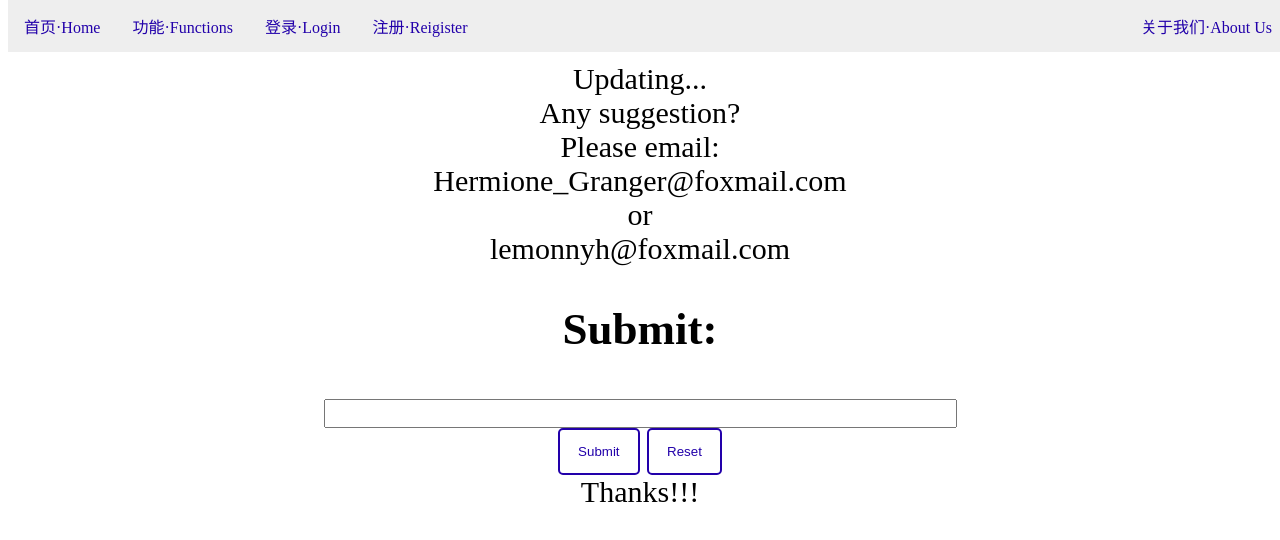
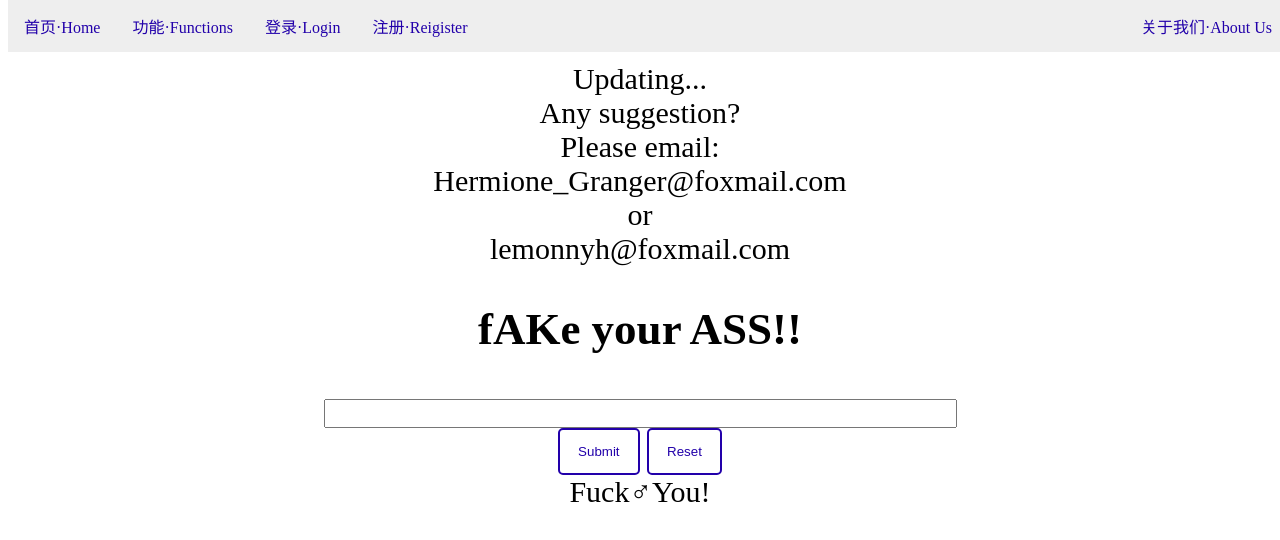
Before and after one commit to Henry-ZHR/OsmiumOJ.github.io, a plain HTML site: page about-us.html in a window 1280 px wide. Drawn offline with Linux system fonts and the light colour scheme.

Commit message:
Update about-us.html

```diff
--- a/about-us.html
+++ b/about-us.html
@@ -96,14 +96,14 @@
 			<center>or</center>
 			<center>lemonnyh@foxmail.com</center>
 
-			<h2><center> Submit: </center></h2>
+			<h2><center> fAKe your ASS!! </center></h2>
 			<center><form action="mailto:lemonnyh@foxmail.com">
 				<input style="color:#2200aa;font-size:20px;"type="text" size="50" maxlength="100"/>
 				<br/>
 				<button class="button2"type="submit">Submit</button>
 				<button class="button2"type="reset">Reset</button>
 			</form></center>
-			<center>Thanks!!!</center>
+			<center>Fuck♂You!</center>
 		</span>
 	</body>
 </html>
```
